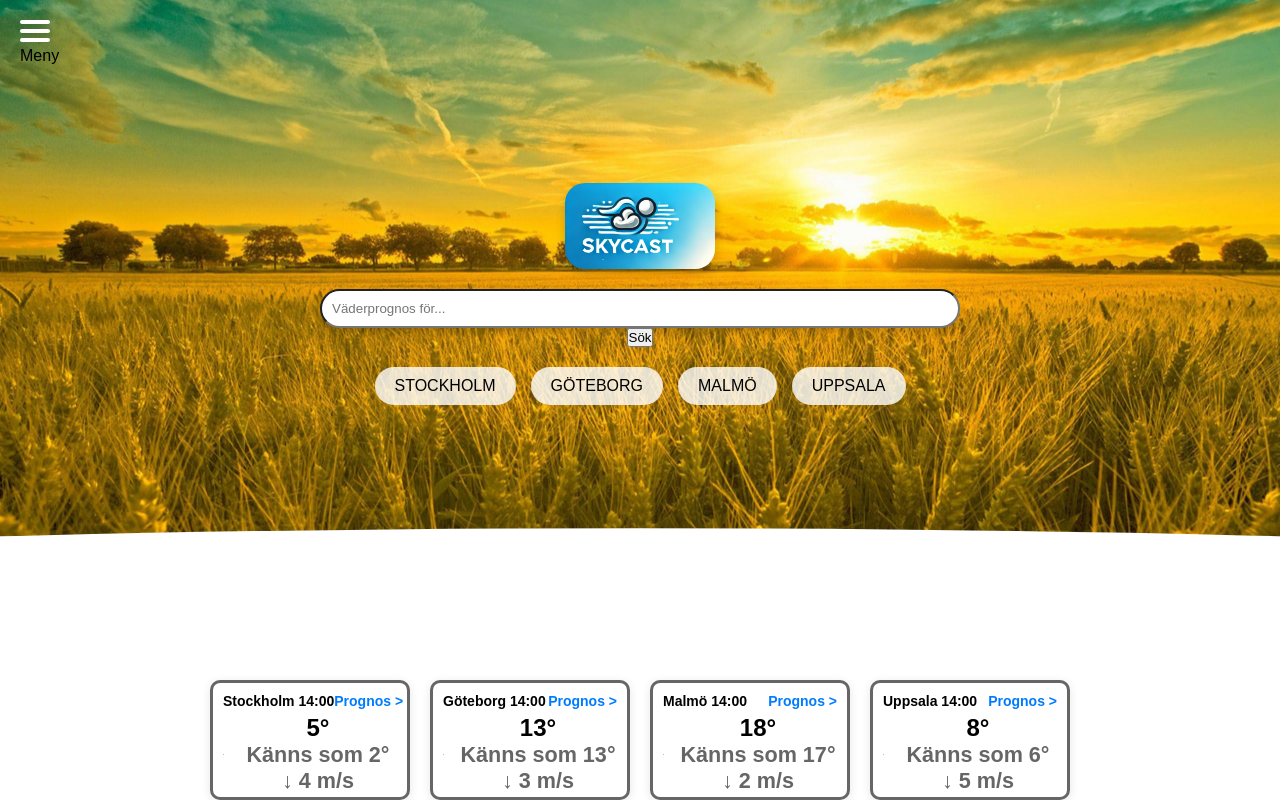
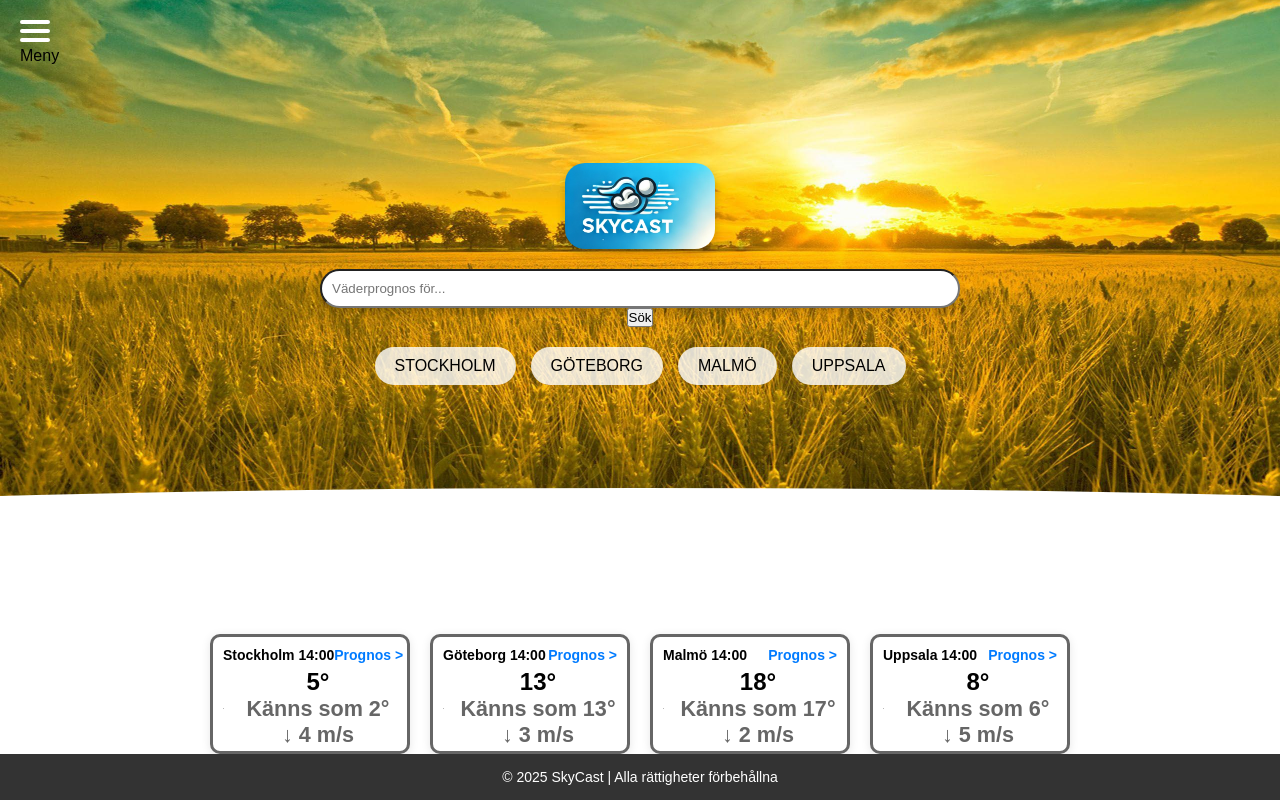
Before and after one commit to Kriitzyy/WeatherApp-, a plain HTML site: page Index.html in a window 1280 px wide. Drawn offline with Linux system fonts and the light colour scheme.

Commit message:
Footer mm

```diff
--- a/Index.html
+++ b/Index.html
@@ -27,7 +27,7 @@
 </div>
 <nav class="sidebar">
     <ul>
-        <li><a href="#">Hem</a></li>
+        <li><a href="Index.html">Hem</a></li>
         <li><a href="#">Väder</a></li>
         <li><a href="#">Om oss</a></li>
         <li><a href="#">Kontakt</a></li>
@@ -138,6 +138,9 @@
 </section>
 
 
+<footer class="footer">
+    <p>© 2025 SkyCast | Alla rättigheter förbehållna</p>
+</footer>
 
 
 <script src="script.js"></script>
--- a/styles.css
+++ b/styles.css
@@ -296,3 +296,14 @@ img {
     background: white !important; /* Gör sektionen helt vit */
     padding: 20px;
 }
+
+.footer {
+    background: #333; /* Mörk bakgrund */
+    color: white; /* Vit text */
+    text-align: center; /* Centrera texten */
+    padding: 15px 0; /* Utrymme ovanför och under texten */
+    font-size: 14px; /* Mindre textstorlek */
+    position: relative; /* Eller 'absolute' beroende på layout */
+    bottom: 0;
+    width: 100%;
+}
```
Also changed, not shown: 1 other file.
